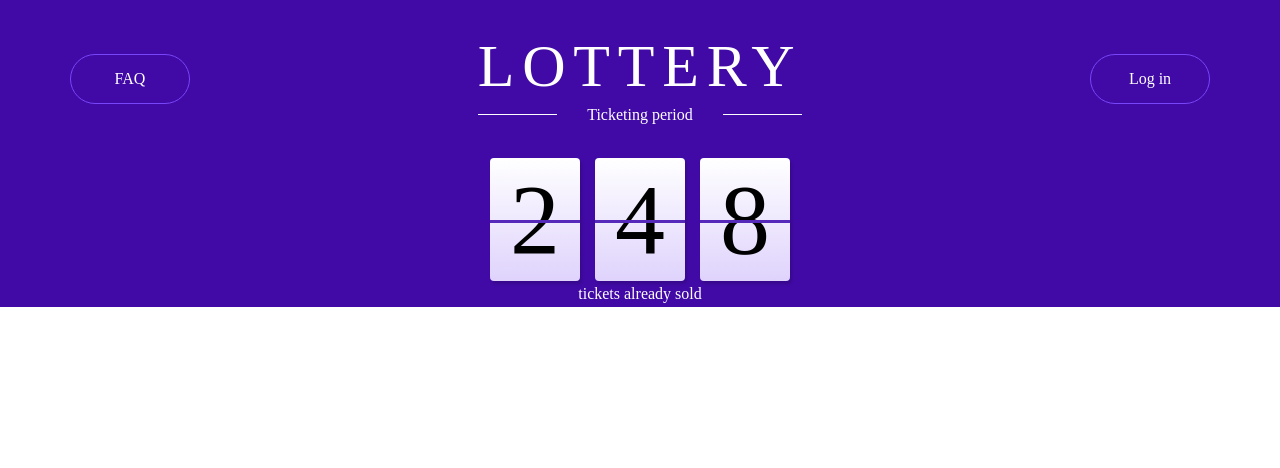
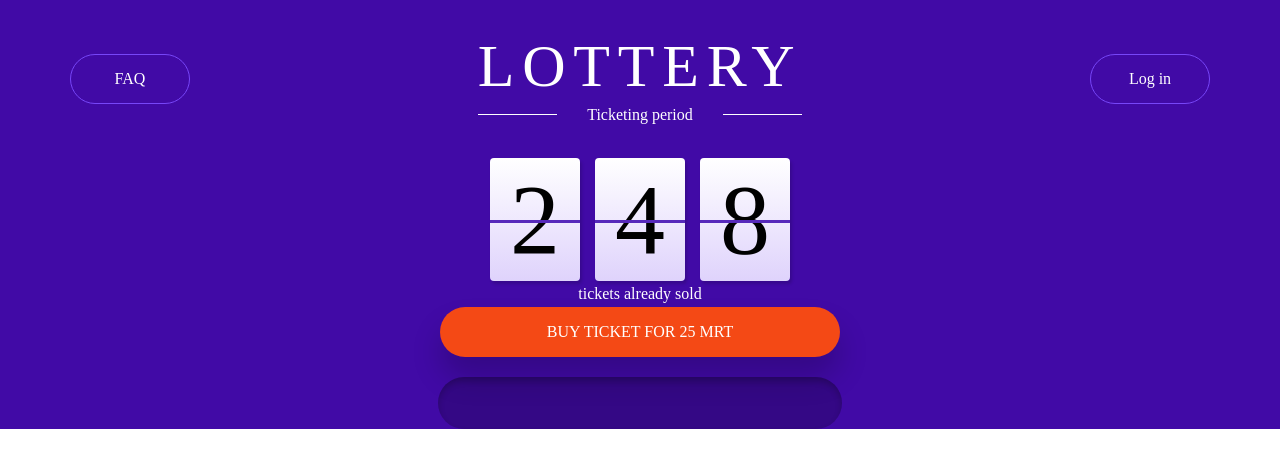
Before and after one commit to chlenc/mrt-farewell, a Preact app in the folder lottery/: page / in a window 1280 px wide. Shown: the top 468 px of the page. Built offline with nearby package versions, Linux system fonts and the light colour scheme; a web font is replaced by a local one.

Commit message:
buy tickets

```diff
--- a/lottery/src/Components/Button/styles.less
+++ b/lottery/src/Components/Button/styles.less
@@ -15,6 +15,7 @@
 }
 
 .big {
+  border: none;
   .museo-font();
   width: 400px;
   height: 50px;
--- /dev/null
+++ b/lottery/src/Components/Input/index.tsx
@@ -0,0 +1,13 @@
+import {h, FunctionComponent} from 'preact'
+import styles from './styles.less'
+import cn from 'classnames'
+
+export interface IInputProps {
+    className?: string
+}
+
+const Input: FunctionComponent<IInputProps> = ({className}) => {
+    return <input class={cn(styles.root, className)} onInput={()=>{}}></input>
+};
+
+export default Input;
--- /dev/null
+++ b/lottery/src/Components/Input/styles.less
@@ -0,0 +1,10 @@
+@import "../../styles.less";
+.root {
+  height: 50px;
+  width: 100%;
+  background: rgba(0, 0, 0, 0.2);
+  box-shadow: inset 0px 4px 6px rgba(0, 0, 0, 0.2);
+  border-radius: 60px;
+  border: none;
+  .museo-font();
+}
--- a/lottery/src/layout/BuyZone/BuyTicket/index.tsx
+++ b/lottery/src/layout/BuyZone/BuyTicket/index.tsx
@@ -1,9 +1,12 @@
 import {h, FunctionComponent} from 'preact'
 import styles from './styles.less';
+import Button from '@src/Components/Button';
+import Input from '@src/Components/Input';
 
 const BuyTicket: FunctionComponent = () => {
     return <div className={styles.root}>
-
+        <Button onClick={() => {}} title="BUY TICKET FOR 25 MRT" type="big"/>
+        <Input className={styles.input}/>
     </div>
 };
 
--- a/lottery/src/layout/BuyZone/BuyTicket/styles.less
+++ b/lottery/src/layout/BuyZone/BuyTicket/styles.less
@@ -1,3 +1,11 @@
 .root {
+  display: flex;
+  flex-direction: column;
+  justify-content: center;
+  align-items: center;
 
+  & > .input {
+    margin-top: 20px;
+    width: 400px;
+  }
 }
```
